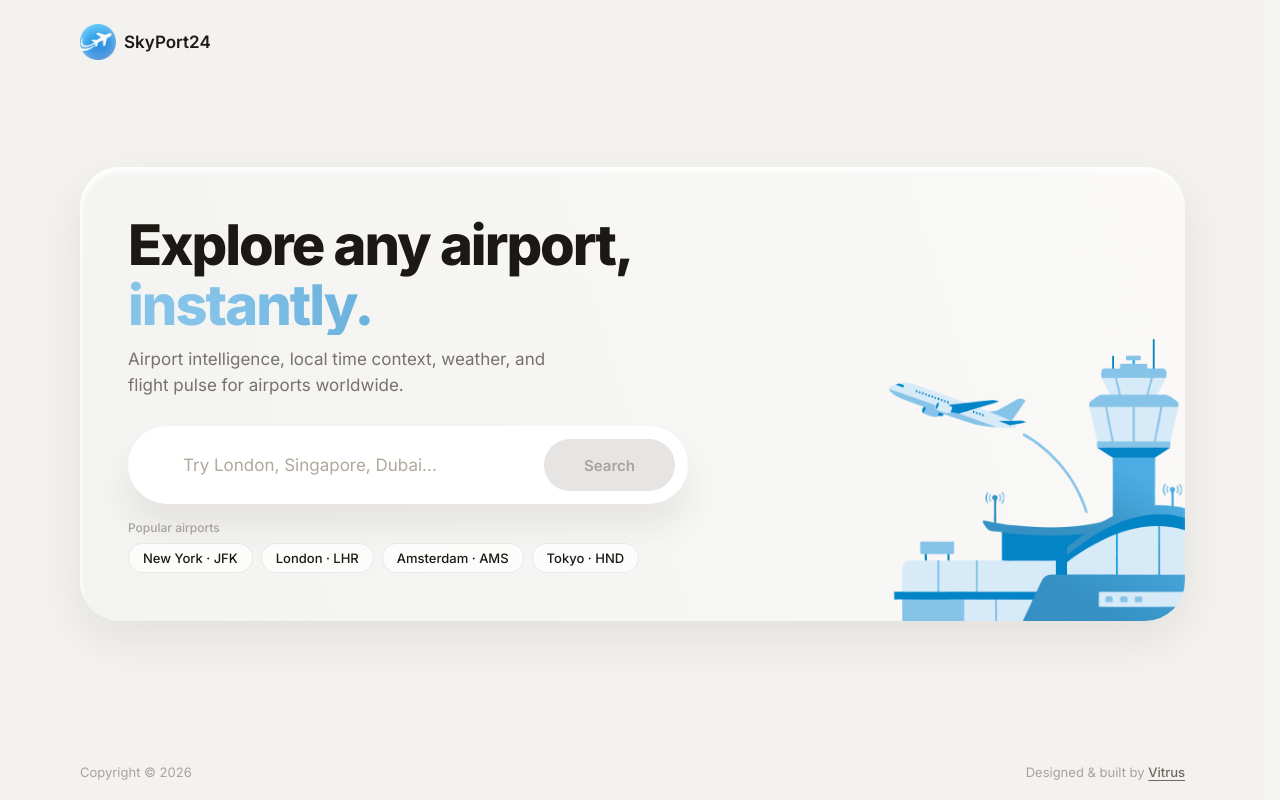
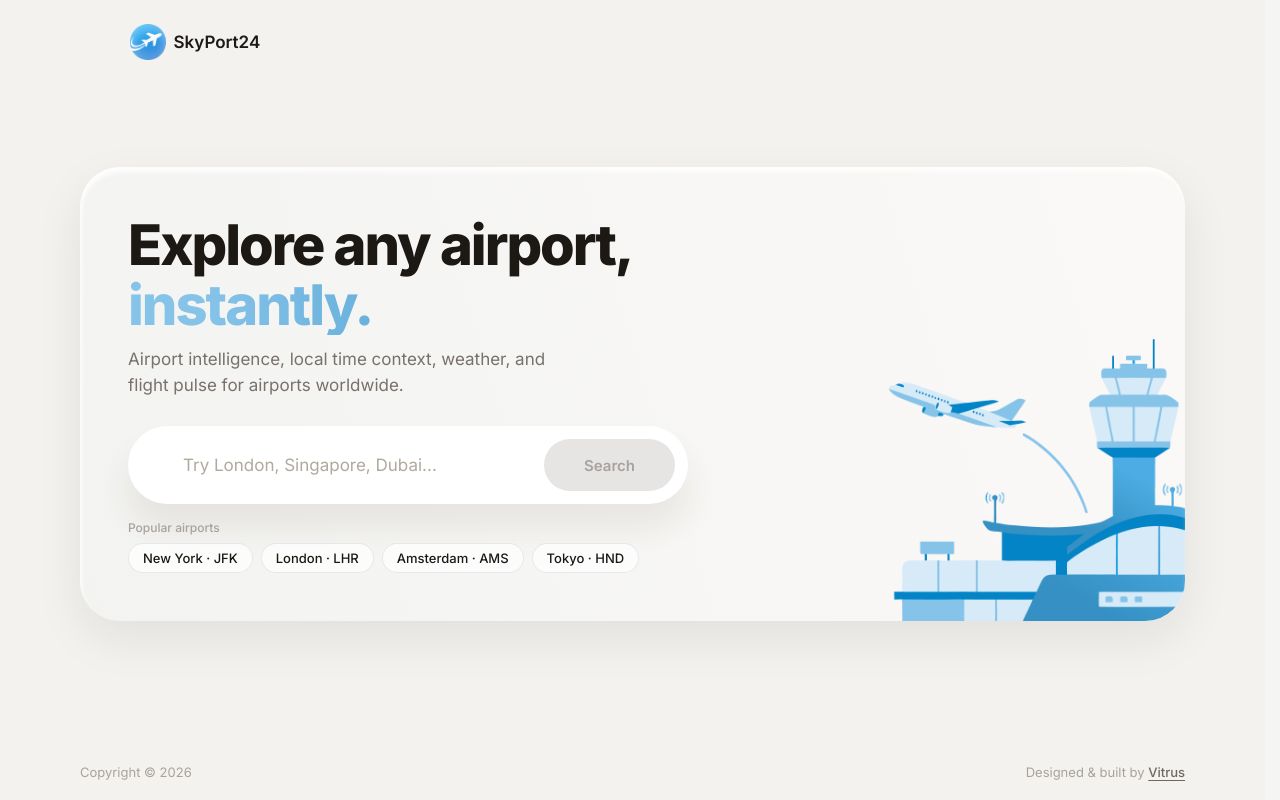
Before and after one commit to vitrusss/SkyPort24, a React (Vite) app: page / in a window 1280 px wide. Built offline with nearby package versions, Linux system fonts and the light colour scheme; some icons are missing.

Commit message:
Align Header and Footer to landing page grid

```diff
--- a/src/components/Footer/Footer.tsx
+++ b/src/components/Footer/Footer.tsx
@@ -3,6 +3,7 @@ import './Footer.css'
 export default function Footer() {
   return (
     <footer className="footer">
+      <div className="footer-inner">
         <span className="footer-copy">Copyright © 2026</span>
         <span className="footer-credit">
           Designed &amp; built by{' '}
@@ -15,6 +16,7 @@ export default function Footer() {
             Vitrus
           </a>
         </span>
+      </div>
     </footer>
   )
 }
--- a/src/components/Header/Header.css
+++ b/src/components/Header/Header.css
@@ -1,9 +1,17 @@
 .header {
+  padding: 24px 0;
+  font-family: var(--font-family);
+}
+
+.header-inner {
+  max-width: 1166px;
+  width: 100%;
+  margin: 0 auto;
+  padding: 0 80px;
+  box-sizing: border-box;
   display: flex;
   align-items: center;
   justify-content: space-between;
-  padding: 24px 0;
-  font-family: var(--font-family);
 }
 
 .header-left {
--- a/src/components/Header/Header.tsx
+++ b/src/components/Header/Header.tsx
@@ -9,6 +9,7 @@ export default function Header() {
 
   return (
     <header className="header">
+      <div className="header-inner">
         <div className="header-left" onClick={() => navigate('/')} style={{ cursor: 'pointer' }}>
           <img src={logoImg} alt="SkyPort24 logo" className="header-logo-img" loading="eager" decoding="sync" />
           <span className="header-title">SkyPort24</span>
@@ -19,6 +20,7 @@ export default function Header() {
             ← Back to search
           </button>
         )}
+      </div>
     </header>
   )
 }
--- a/src/pages/AirportPage.tsx
+++ b/src/pages/AirportPage.tsx
@@ -16,9 +16,9 @@ export default function AirportPage() {
   if (!airport) {
     return (
       <div className="ap-root">
+        <Header />
         <main className="ap-main">
           <div className="ap-container">
-            <Header />
             <div className="ap-gap-header" />
             <div className="ap-not-found">
               <p className="ap-not-found-title">Airport data coming soon</p>
@@ -32,9 +32,9 @@ export default function AirportPage() {
 
   return (
     <div className="ap-root">
+      <Header />
       <main className="ap-main">
         <div className="ap-container">
-          <Header />
           <div className="ap-gap-header" />
           <div className="ap-blocks">
             <AirportIdentityBlock airport={airport} />
--- a/src/pages/LandingPage.css
+++ b/src/pages/LandingPage.css
@@ -4,12 +4,6 @@
   display: flex;
   flex-direction: column;
   background: #f4f2ee;
-}
-
-.landing-page > .header {
-  padding-left: 80px;
-  padding-right: 80px;
-  box-sizing: border-box;
 }
 
 .landing-main {
```
Also changed, not shown: src/components/Footer/Footer.css (+11 -4 lines). Lines whose indentation alone changed are shown as unchanged.
